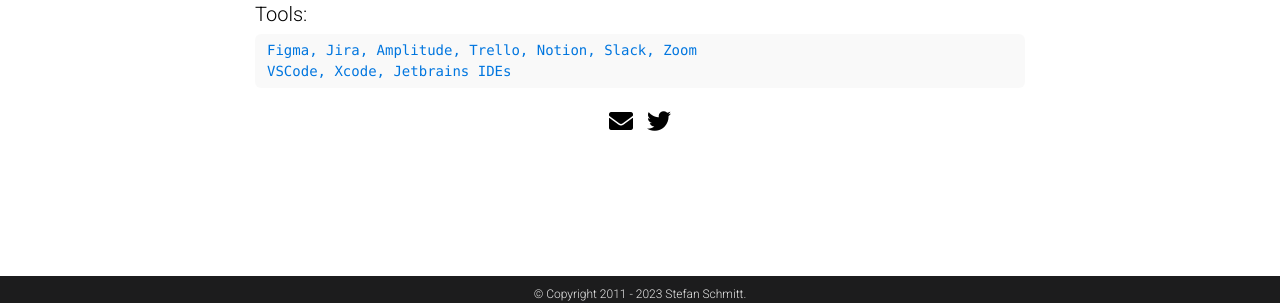
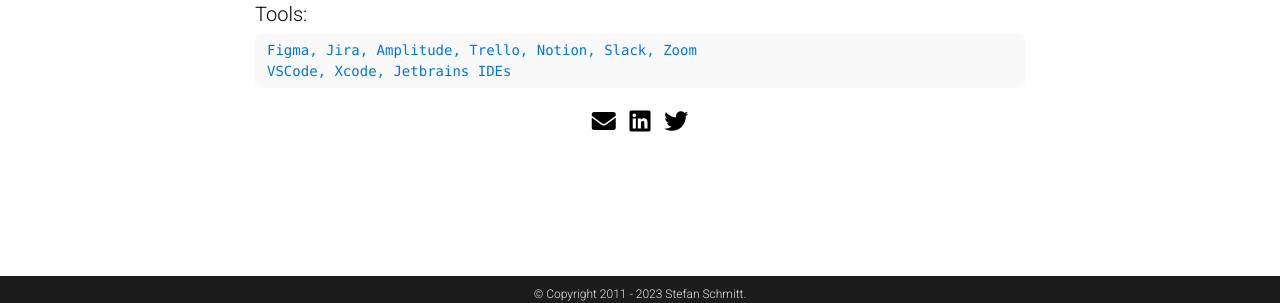
Before and after one commit to schmittsfn/schmittsfn.github.io, a Jekyll site: the page built from _pages/about.md, in a window 1280 px wide. Shown: the part 589-892 px from the top of the page. Built offline with Jekyll 4.4.1, drawn with Linux system fonts in a browser that asks for light colours; full-size pictures stand in for the smaller copies a plugin makes; comment, search, counter and statistics services are not loaded; a style sheet for code colours, icons or effects is not loaded.

```diff
--- a/_includes/social.html
+++ b/_includes/social.html
@@ -22,9 +22,9 @@
             {%- if site.stackoverflow_id -%}
             <a class="hidden-light-inline" href="https://stackoverflow.com/users/{{ site.stackoverflow_id }}" title="Stackoverflow" target="_blank"><i class="fab fa-stack-overflow"></i></a>
             {% endif %}
-            <!-- {%- if site.linkedin_username -%}
+            {%- if site.linkedin_username -%}
             <a class="hidden-dark-inline" href="https://www.linkedin.com/in/{{ site.linkedin_username }}" title="LinkedIn" target="_blank"><i class="fab fa-linkedin"></i></a>
-            {% endif %} -->
+            {% endif %}
             {%- if site.twitter_username -%}
             <a class="hidden-dark-inline" href="https://twitter.com/{{ site.twitter_username }}" title="Twitter" target="_blank"><i class="fab fa-twitter"></i></a>
             {% endif %}
```
